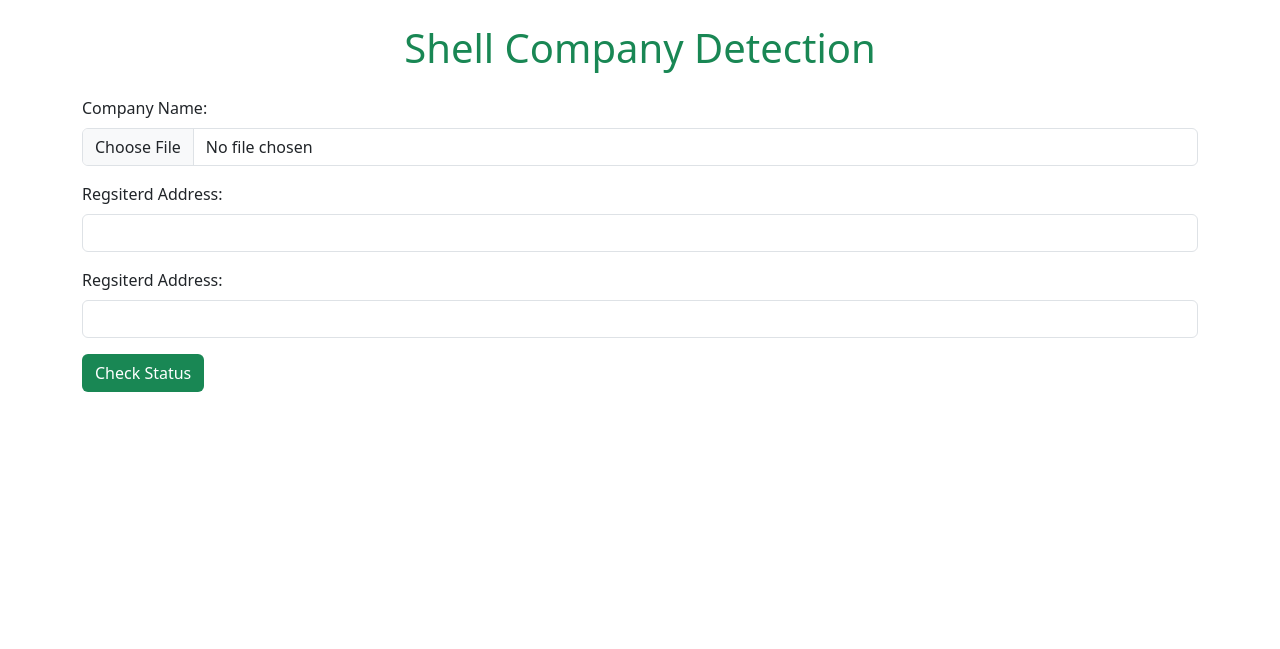
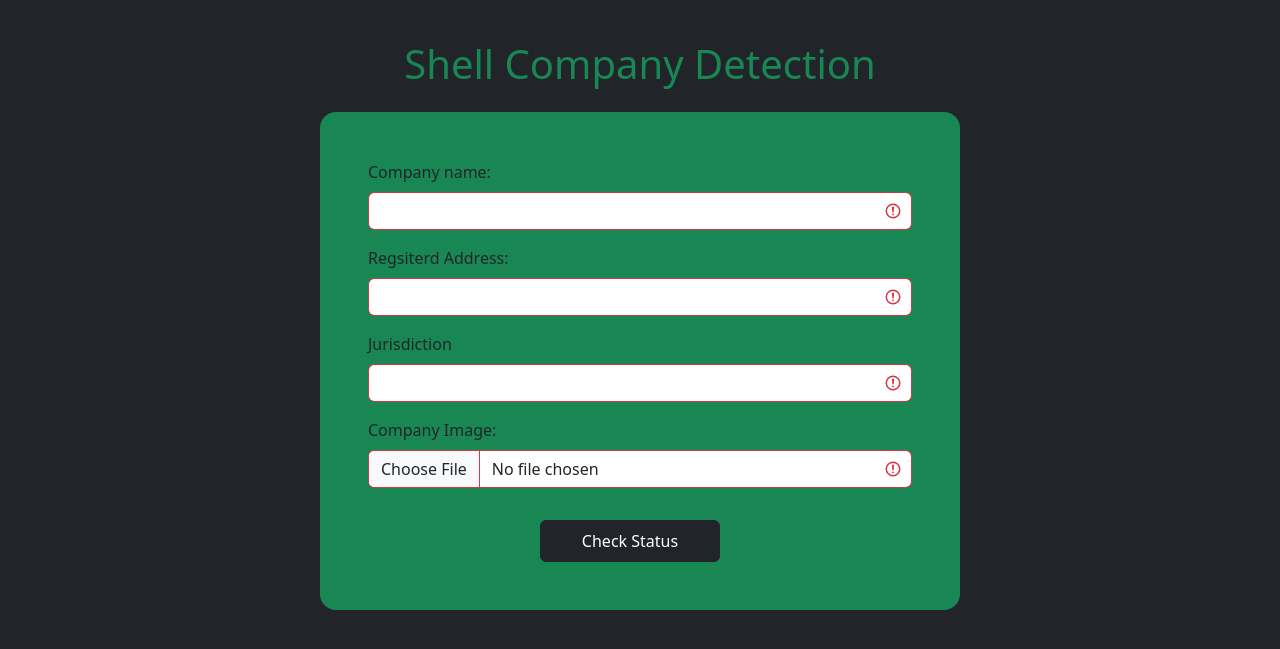
Before and after one commit to himanshugoyal77/shell-detection-frontend, a Django app: page / in a window 1280 px wide. Shown: the top 649 px of the page. Run offline with Django 4.2, Linux system fonts and the light colour scheme.

Commit message:
completed integration

```diff
--- a/shell/templates/shell/home.html
+++ b/shell/templates/shell/home.html
@@ -10,85 +10,64 @@
     />
     <title>Shell detection</title>
   </head>
-  <body>
-    <h1 class="text-success text-center m-4">Shell Company Detection</h1>
-    <div class="container">
-      <form action="upload" method="POST" enctype="multipart/form-data">
+  <body class="bg-dark">
+    <h1 class="text-success text-center my-4 pt-3">Shell Company Detection</h1>
+    <div class="container w-50 bg-success h-75 rounded-4 mt-3 p-5">
+      <form action="details" method="POST" enctype="multipart/form-data" class="was-validated">
         {% csrf_token %}
         <div class="form-group">
-          <label for="fname" class="mb-2">Company Name:</label>
+          <label for="cname" class="mb-2">Company name: </label>
+          <input
+            type="text"
+            class="form-control mb-3"
+            id="cname"
+            name="cname"
+            required
+          />
+        </div>
+        <div class="form-group">
+          <label for="address" class="mb-2">Regsiterd Address:</label>
+          <input
+            type="text"
+            class="form-control mb-3"
+            id="address"
+            name="address"
+            required
+          />
+        </div>
+        <div class="form-group">
+          <label for="jurisdiction" class="mb-2">Jurisdiction</label>
+          <input
+            type="text"
+            class="form-control mb-3"
+            id="jurisdiction"
+            name="jurisdiction"
+            required
+          />
+        </div>
+
+        <div class="form-group">
+          <label for="cimage" class="mb-2">Company Image:</label>
           <input
             type="file"
             class="form-control mb-3"
-            id="fname"
+            id="cimage"
             name="image"
+            required
           />
         </div>
-        <div class="form-group">
-          <label for="fname" class="mb-2">Regsiterd Address:</label>
-          <input
-            type="text"
-            class="form-control mb-3"
-            id="fname"
-            name="fname"
-          />
+        <div class="mx-auto" style="width: 200px;">
+
+          <button
+            style="width: 180px;"
+            type="submit"
+            href="http://127.0.0.1:8000/details"
+            class="btn btn-dark p-2 mt-3  mx-auto text-white"
+            type="submit"
+          >
+            Check Status
+          </button>
         </div>
-        <div class="form-group">
-          <label for="fname" class="mb-2">Regsiterd Address:</label>
-          <input
-            type="text"
-            class="form-control mb-3"
-            id="fname"
-            name="fname"
-          />
-        </div>
-
-        {% comment %} <div class="form-group">
-          <label for="fname" class="mb-2">Services Provided:</label>
-          <input
-            type="text"
-            class="form-control mb-3"
-            id="fname"
-            name="fname"
-          />
-        </div>
-        <div class="form-group">
-          <label for="fname" class="mb-2">Directors:</label>
-          <input
-            type="text"
-            class="form-control mb-3"
-            id="fname"
-            placeholder=""
-            name="fname"
-          />
-        </div>
-        <div class="form-group">
-          <label for="fname" class="mb-2">Ultimate Beneficiary:</label>
-          <input
-            type="text"
-            class="form-control mb-3"
-            id="fname"
-            placeholder=""
-            name="fname"
-          />
-        </div> {% endcomment %}
-        {% comment %} <div class="form-group">
-          <label for="fname" class="mb-2">Country of Beneficary:</label>
-          <input
-            type="text"
-            class="form-control mb-3"
-            id="fname"
-            placeholder=""
-            name="fname"
-          />
-        </div> {% endcomment %}
-
-            <button type="submit"
-            href="http://127.0.0.1:8000/details"
-            class="btn mb-10 p-12 bg-success mx-auto text-white" type="submit">
-              Check Status
-            </button>
-
       </form>
     </div>
   </body>
--- a/shell/urls.py
+++ b/shell/urls.py
@@ -7,6 +7,6 @@ from . import views
 urlpatterns = [
     path("", views.home, name="home"),
     path("details", views.details, name="details"),
-    path("upload", views.upload, name="upload"),
+    path("pred", views.predicting, name="pred"),
 
 ]
--- a/shell/views.py
+++ b/shell/views.py
@@ -8,6 +8,9 @@ import pickle
 from django.core.files.storage import FileSystemStorage
 from shell.models import *
 import os
+import pickle
+
+import requests
 
 def home(request):
     return render(request, 'shell/home.html')
@@ -16,6 +19,12 @@ def details(request):
     #upload(request)
     c_name = "None"
     c_score = 0
+    upload(request)
+
+    login_data = request.POST.dict()
+    jurisdiction = login_data.get("jurisdiction")
+    print("c name: ", jurisdiction)
+    api_data = apiData(jurisdiction)
 
     def predict(image_path):
         # Disable scientific notation for clarity
@@ -66,9 +75,9 @@ def details(request):
          xx = predict(image_path)
          x = xx[2]
          if x == 0:
-            return True;
+            return False;
          else:
-             return False;
+             return True;
 
     p = result('./media/images/build.jpg');
     print(p)
@@ -82,9 +91,10 @@ def details(request):
     person= {'isBuilding': p, 'val': x, 'cname': c_name, 'cscore': l}
     item_list = {"Chocolate": 4, "Pen": 10, "Pencil": 3}
     order_number= "000132342"
+    print(api_data["myData"][0])
     context= {
         'person': person,
-        'item_list': item_list,
+        'data': api_data["myData"][0],
         'order_number': order_number,
         'current_date': 44,
         }
@@ -110,4 +120,18 @@ def upload(request):
     shellImage.save()
     rename(pic)
 
+    #return render(request, 'shell/details.html')
+
+def predicting(request):
+    pickled_model = pickle.load(open('savedmodels/pred_model.pkl', 'rb'))
+    j =  pickled_model.predict([[1, 4, 181, 181, 0, 16761, 0, 1]])
+    print("***************")
+    print(j[0])
     return render(request, 'shell/details.html')
+
+#[13, 1, 365091.13,20484.00, 0, 9037, 0, 0]
+
+def apiData(query):
+    response = requests.get(f'https://shellapi-production.up.railway.app/api/products?country={query}').json()
+
+    return response
```
Also changed, not shown: shell/templates/shell/details.html (+55 -2 lines), db.sqlite3, 1 other file.
